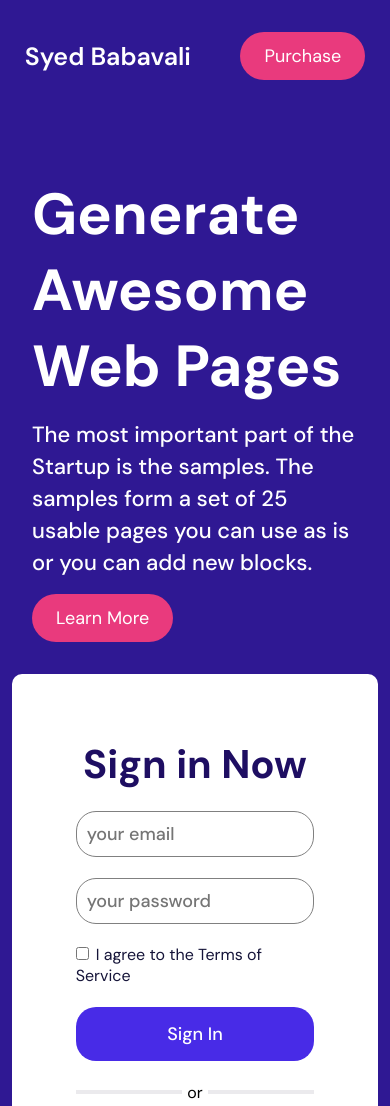
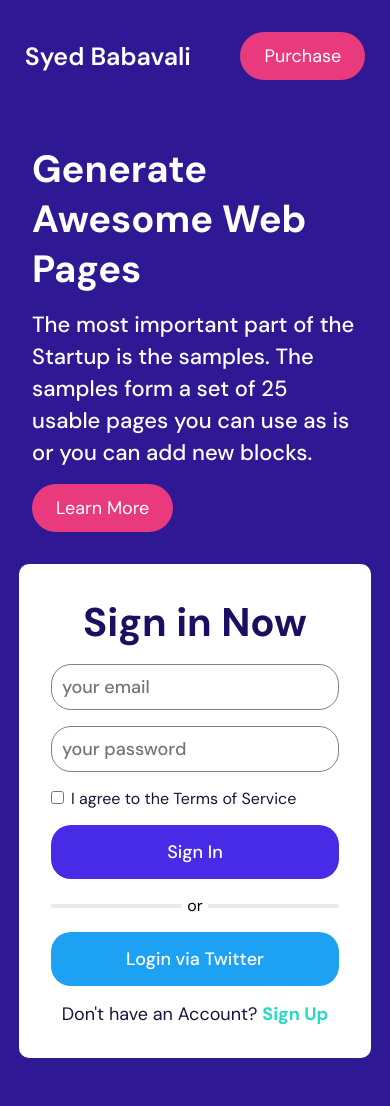
Before and after one commit to vali2244/landing-page-assignment, a plain HTML site: page index.html in a window 390 px wide. Shown: the top 1106 px of the page. Drawn offline with Linux system fonts and the light colour scheme; a web font is replaced by a local one.

Commit message:
query-added

```diff
--- a/style.css
+++ b/style.css
@@ -27,7 +27,7 @@
     display: flex;
     justify-content: space-around;
     align-items: center;
-    padding-top: 2rem;
+    padding: 2rem 0;
   }
   .logo {
     font-size: 25px !important;
@@ -74,7 +74,6 @@
     display: flex;
     align-items: center;
     justify-content: space-evenly;
-    margin-top: 4rem;
     /* margin-left: 4rem;
     margin-right: 4rem; */
   }
@@ -104,13 +103,13 @@
     height: fit-content;
   }
   .signin-form {
-    max-width: 470px;
+    max-width: 22rem;
     display: flex;
     flex-direction: column;
     align-items: center;
     justify-content: center;
-    gap: 1.3rem;
-    padding: 4rem;
+    gap: 1rem;
+    padding: 2rem;
     border-radius: 10px;
     background-color: #ffffff;
   }
@@ -180,6 +179,11 @@
   /* media query start from here */
 
   @media screen and (max-width: 981px) {
+    .text-container h1 {
+        font-size: 38px;
+        font-weight: 700;
+        color: #ffffff;
+    }
     .main-container {
       flex-direction: column;
     }
```
